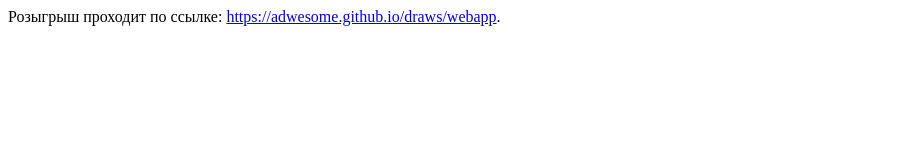
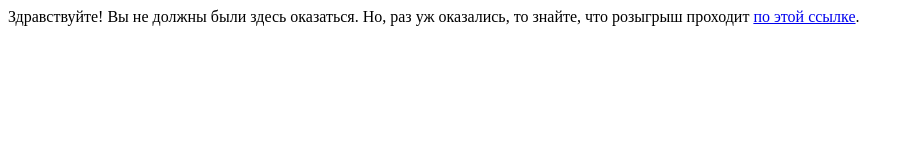
Before and after one commit to adwesome/adwesome.github.io, a plain HTML site: page index.html in a window 1280 px wide. Shown: the whole page, without its empty margins (0-914 px from the left). Drawn offline with Linux system fonts and the light colour scheme.

Commit message:
Update index.html

```diff
--- a/index.html
+++ b/index.html
@@ -1 +1 @@
-Розыгрыш проходит по ссылке: <a href="https://adwesome.github.io/draws/webapp">https://adwesome.github.io/draws/webapp</a>.
+Здравствуйте! Вы не должны были здесь оказаться. Но, раз уж оказались, то знайте, что розыгрыш проходит <a href="https://adwesome.github.io/draws/webapp">по этой ссылке</a>.
```
